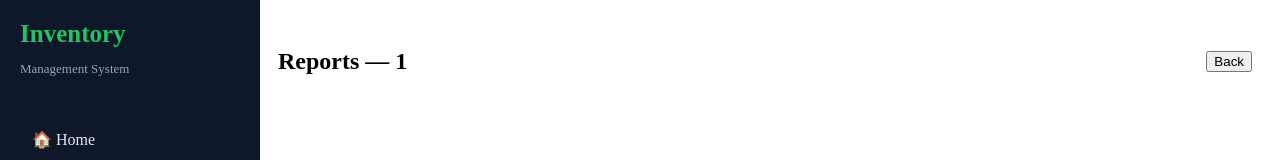
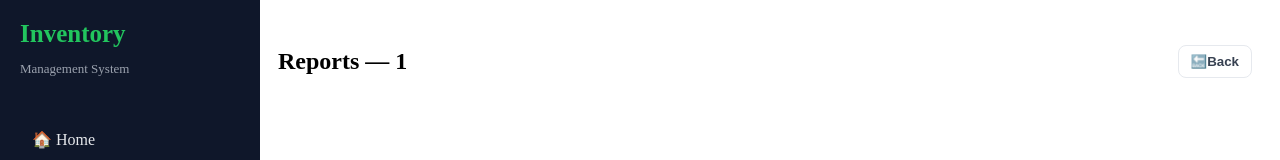
Before and after one commit to Teshome-Worku/inventory-management-system, a React (Vite) app: page /reports/1 in a window 1280 px wide. Shown: the top 160 px of the page. Built offline with nearby package versions, Linux system fonts and the light colour scheme.

Commit message:
small to medium modification applied

```diff
--- a/src/component/Reports.css
+++ b/src/component/Reports.css
@@ -86,6 +86,44 @@
     vertical-align: middle;
 }
 
+
+/* Focused view helpers */
+
+.stat-number {
+    font-size: 40px;
+    font-weight: 700;
+    color: #111827;
+    margin: 12px 0 18px 0;
+}
+
+.back-button {
+    background: transparent;
+    border: 1px solid #e6e9ee;
+    color: #374151;
+    padding: 8px 12px;
+    border-radius: 8px;
+    cursor: pointer;
+    font-weight: 600;
+    transition: background 0.15s ease, transform 0.08s ease, box-shadow 0.12s ease;
+}
+
+.back-button:hover {
+    background: #f3f4f6;
+    box-shadow: 0 4px 10px rgba(16, 24, 40, 0.04);
+}
+
+.back-button:active {
+    transform: translateY(1px);
+}
+
+
+/* Slightly stronger visual for table header on focused views */
+
+.report-table thead th {
+    font-weight: 600;
+    color: #111827;
+}
+
 @media (max-width: 768px) {
     .reports-page {
         margin-left: 0;
--- a/src/pages/Reports.jsx
+++ b/src/pages/Reports.jsx
@@ -52,7 +52,7 @@ const Reports = () => {
       <div className="reports-page">
         <div className="title">
           <h2 className="reports-title">{`Reports — ${focus}`}</h2>
-          <button onClick={() => navigate('/reports')} style={{marginLeft:12}}>Back</button>
+          <button onClick={() => navigate('/reports')} style={{marginLeft:12}} className="back-button">🔙Back</button>
         </div>
 
         {focus === "totalItems" && (
```
